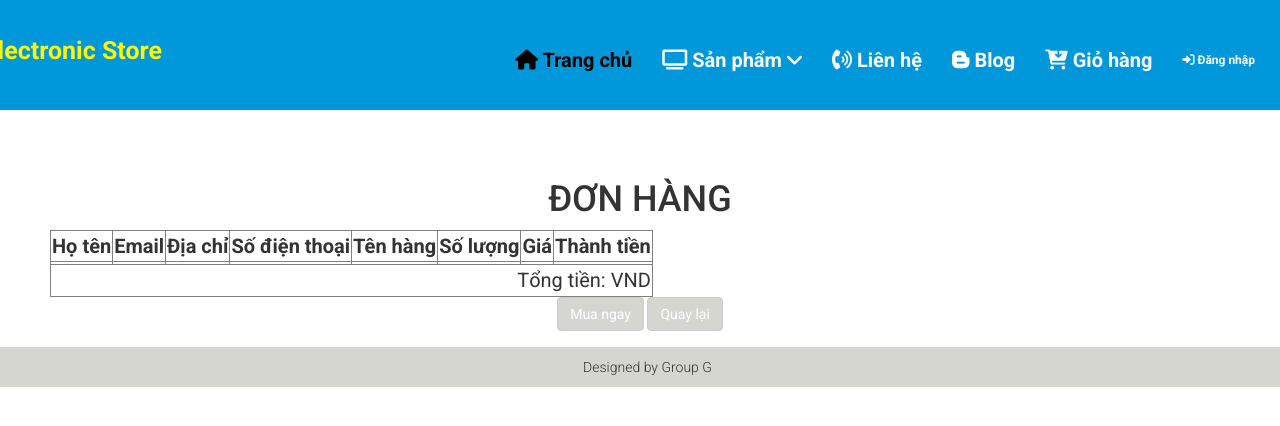
After one commit to sangtruong0317/CDW1_Project, a PHP site: page /thanhtoan.php in a window 1280 px wide; the page is wider, and only the part inside the window is pictured. The commit adds this page. Shown: the top 426 px of that part. Run offline with PHP 8.4, Linux system fonts and the light colour scheme; data comes from the database, SQL or seed files in the repository; data that the repository does not hold is empty.

Commit message:
create thanh toan

```diff
--- a/admin/config.php
+++ b/admin/config.php
@@ -8,6 +8,6 @@ define( 'DB_PASSWORD', '' );
 /** MySQL hostname */
 define( 'DB_HOST', 'localhost' );
 /** port number of DB */
-define( 'PORT', '3308');
+define( 'PORT', '3306');
 /** Database Charset to use in creating database tables. */
 define( 'DB_CHARSET', 'utf8' );
--- a/config.php
+++ b/config.php
@@ -8,6 +8,6 @@ define( 'DB_PASSWORD', '' );
 /** MySQL hostname */
 define( 'DB_HOST', 'localhost' );
 /** port number of DB */
-define( 'PORT', '3308');
+define( 'PORT', '3306');
 /** Database Charset to use in creating database tables. */
 define( 'DB_CHARSET', 'utf8' );
--- /dev/null
+++ b/thanhtoan.php
@@ -0,0 +1,49 @@
+<!DOCTYPE html>
+<html lang="en">
+<?php require "./form/head.php"; ?>
+<body>
+    <?php require "./form/header-bottom.php"; ?>
+    <div class="text-center" style="padding: 50px 50px; align-items: center;">
+        <h1>ĐƠN HÀNG</h1>
+        <table border="1" style="font-size: 20px;">
+            <tr>
+                <th>Họ tên</th>
+                <th>Email</th>
+                <th>Địa chỉ</th>
+                <th>Số điện thoại</th>
+                <th>Tên hàng</th>
+                <th>Số lượng</th>
+                <th>Giá</th>
+                <th>Thành tiền</th>
+            </tr>
+            <tr>
+                <td><?php echo $_POST["name"] ?></td>
+                <td><?php echo $_POST["email"] ?></td>
+                <td><?php echo $_POST["address"] ?></td>
+                <td><?php echo $_POST["phone"] ?></td>
+                <td></td>
+                <td></td>
+                <td></td>
+                <td></td>
+            </tr>
+            <?php
+
+            ?>
+            <tr>
+                <td colspan="8" align="right">Tổng tiền: VND</td>
+            </tr>
+        </table>
+        <div class="form-group col-md-12 text-center">
+            <a class="btn btn-default mua-ngay" href="camon.php" style="background: #d6d6d0; color: white;">Mua ngay</a>
+            <a class="btn btn-default back" href="cart.php" style="background: #d6d6d0; color: white;">Quay lại</a>
+        </div>
+    </div>
+
+    <?php require "./form/footer.php"; ?>
+    <?php require "./form/script.php"; ?>
+</body>
+
+</html>
+<?php
+ob_end_flush();
+?>
```
Also changed, not shown: camon.php (added, +12 -0 lines), cart.php (+8 -6 lines).
